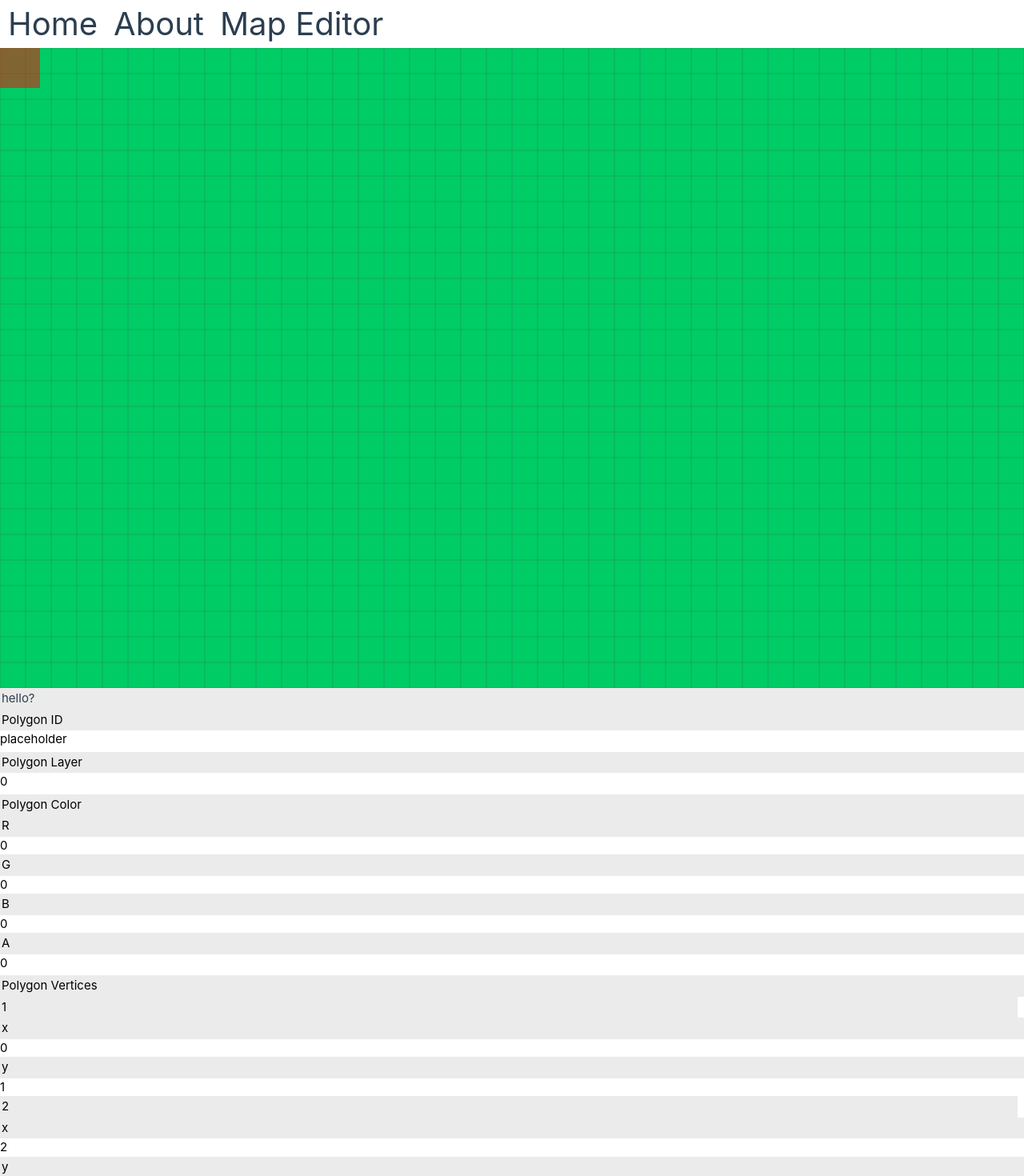
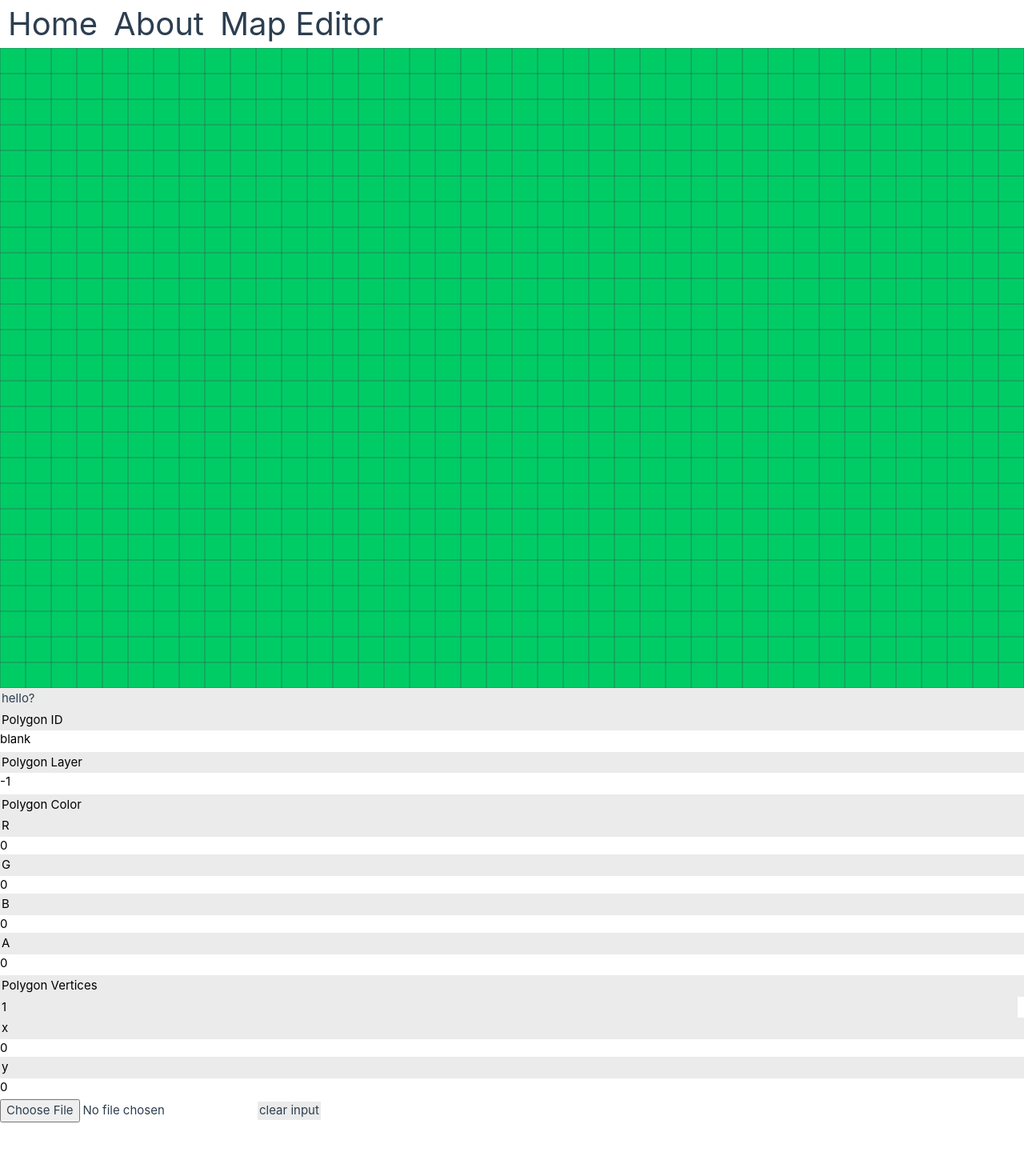
Before and after one commit to 46768/BD-Map, a Vue app in the folder bd-map/: page /dev/editor in a window 1280 px wide. Shown: the top 1470 px of the page at 80% size. After the commit the page ends 1403 px from the top, so only its background shows below. Built offline with nearby package versions, Linux system fonts and the light colour scheme.

Commit message:
got polygon loading and editor working

```diff
--- a/bd-map/src/components/map/Map.vue
+++ b/bd-map/src/components/map/Map.vue
@@ -2,17 +2,16 @@
 	import { ref, watch, onMounted, onBeforeUnmount } from 'vue'
 	import { vDrag } from '@/directives/vDrag'
 	import { vMouse } from '@/directives/vMouse'
-	import type { CanvasCoord, IShapeData } from './def'
+	import { Polygon } from './polygon.class/main'
+	import type { CanvasCoord } from './def'
 
 	const cvsRef = ref<HTMLCanvasElement>()
 	const cvsCoord = ref({x: 0, y: 0})
 	const cvsCtx = 	ref<CanvasRenderingContext2D | null>()
-	const wHeight = ref<number>(window.innerHeight)
-	const wWidth = ref<number>(window.innerWidth)
 
 	const props = defineProps<{
 		coord: {x: number, y: number, layer: number}
-		data: {graph: number[][], translation: [number, ...string[]][], graphic: IShapeData[]}
+		data: {graph: number[][], translation: [number, ...string[]][], graphic: Polygon[]}
 		getCoord?: (inpt: CanvasCoord) => any
 	}>()
 
@@ -34,27 +33,22 @@
 		ctx.stroke()
 	}
 
-	function drawShape(ctx: CanvasRenderingContext2D, shapeData: number[], shapeColor: [number, number, number, number], highlighed: boolean) {
-		if (shapeData.length % 2 != 0) {console.error("shapeData Invalid"); return;}
+	function drawShape(ctx: CanvasRenderingContext2D, polygon: Polygon) {
 		const coord = cvsCoord.value
+		const [r, g, b, a] = polygon.color
+		const vertices = polygon.vertices
 
-		ctx.fillStyle = `rgba(${shapeColor[0]}, ${shapeColor[1]}, ${shapeColor[2]}, ${shapeColor[3]})`
+		ctx.fillStyle = `rgba(${r}, ${g}, ${b}, ${a})`
 		ctx.beginPath()
-		ctx.moveTo(shapeData[0]+coord.x, shapeData[1]+coord.y)
-		for (let i = 1; i < (shapeData.length/2); i++) {
-			ctx.lineTo(shapeData[2*i]+coord.x, shapeData[(2*i)+1]+coord.y)
+		ctx.moveTo(vertices[0]+coord.x, vertices[1]+coord.y)
+		for (let i = 1; i < (vertices.length>>1); i++) {
+			ctx.lineTo(vertices[2*i]+coord.x, vertices[(2*i)+1]+coord.y)
 		}
-		ctx.lineTo(shapeData[0]+coord.x, shapeData[1]+coord.y)
+		ctx.closePath()
 		ctx.fill()
-		if (highlighed) {
+		if (polygon.highlighted) {
 			ctx.strokeStyle = `rgba(39, 153, 230, 1)`
 			ctx.lineWidth = 5
-			ctx.beginPath()
-			ctx.moveTo(shapeData[0]+coord.x, shapeData[1]+coord.y)
-			for (let i = 1; i < (shapeData.length/2); i++) {
-				ctx.lineTo(shapeData[2*i]+coord.x, shapeData[(2*i)+1]+coord.y)
-			}
-			ctx.lineTo(shapeData[0]+coord.x, shapeData[1]+coord.y)
 			ctx.stroke()
 		}
 	}
@@ -64,7 +58,7 @@
 			const ctx: CanvasRenderingContext2D = cvsCtx.value
 			const cW = window.innerWidth
 			const cH = window.innerHeight
-
+			const gridLineStyle = "rgba(70, 70, 70, 0.5)"
 			ctx.canvas.width = cW
 			ctx.canvas.height = cH
 
@@ -72,7 +66,6 @@
 
 			const offsetX: number = cvsCoord.value.x%lineGap
 			const offsetY: number = cvsCoord.value.y%lineGap
-			ctx.clearRect(0, 0, ctx.canvas.width, ctx.canvas.height)
 
 			drawBackground(ctx, 0, 204, 102)
 
@@ -81,7 +74,7 @@
 				ctx,
 				CanvasCoord(lX+(offsetX), 0),
 				CanvasCoord(lX+(offsetX), cH),
-				"rgba(70, 70, 70, 0.25)"
+				gridLineStyle
 				)
 			}
 			for (let lY = 0; lY < cH+lineGap; lY+=lineGap) {
@@ -89,23 +82,19 @@
 				ctx,
 				CanvasCoord(0, lY+(offsetY)),
 				CanvasCoord(cW, lY+(offsetY)),
-				"rgba(70, 70, 70, 0.25)"
+				gridLineStyle
 				)
 			}
 
-			drawShape(ctx, [-50, -50, 50, -50, 50, 50, -50, 50], [255, 0, 0, 0.5], false)
-			for (let polygon of props.data.graphic.filter(pData => pData.shapeLayer.value == props.coord.layer)) {
-				drawShape(ctx, polygon.shapeDrawn.value, polygon.shapeColor.value, polygon.hightlighted.value)
+			for (let polygon of props.data.graphic.filter(pData => pData.layer == props.coord.layer)) {
+				drawShape(ctx, polygon)
 			}
 		}
 	}
 
 
 	function updateWDim() {
-		wWidth.value = window.innerWidth
-		wHeight.value = window.innerHeight
 		drawCanvas()
-		console.log("window resized")
 	}
 
 	function handleVDrag(coordIn: CanvasCoord) {
@@ -127,15 +116,15 @@
 		}
 	})
 
-	watch(() => props.data.graphic, () => drawCanvas())
+	watch(() => props.data.graphic, () => {
+		drawCanvas()
+	})
 
 	onMounted(() => {
 		window.addEventListener('resize', updateWDim)
-		console.log("reize handler mounted")
 	})
 	onBeforeUnmount(() => {
 		window.removeEventListener('resize', updateWDim)
-		console.log("reize handler unmounted")
 	})
 </script>
 
--- a/bd-map/src/components/map/polygon.class/main.ts
+++ b/bd-map/src/components/map/polygon.class/main.ts
@@ -1,14 +1,17 @@
 import { isBehindLine } from '@/components/utils/math'
 
 export class Polygon {
-	#BoundingBox: number[]
-	#Highlighted: boolean
-	constructor(private _ID: string, private _Layer: number, private _Color: number[], private _Vertices: number[]) {
+
+	static blank = new Polygon("blank", -1, [0,0,0,0], [0,0])
+
+	_BoundingBox: number[]
+	_Highlighted: boolean
+	constructor(public _ID: string, public _Layer: number, public _Color: number[], public _Vertices: number[]) {
 		//x coordinates are stored in even indices, y coordinates are stored in odd indices
 		const xCoords = this._Vertices.filter((_, idx) => !(idx & 1))
 		const yCoords = this._Vertices.filter((_, idx) => (idx & 1))
-		this.#BoundingBox = [Math.min(...xCoords), Math.max(...xCoords), Math.min(...yCoords), Math.max(...yCoords)]
-		this.#Highlighted = false
+		this._BoundingBox = [Math.min(...xCoords), Math.max(...xCoords), Math.min(...yCoords), Math.max(...yCoords)]
+		this._Highlighted = false
 	}
 
 	get id() {
@@ -28,7 +31,11 @@ export class Polygon {
 	}
 
 	get highlighted() {
-		return this.#Highlighted
+		return this._Highlighted
+	}
+
+	get boundingBox() {
+		return this._BoundingBox
 	}
 
 	set id(newID: string) {
@@ -41,7 +48,7 @@ export class Polygon {
 
 	set color(newColor: number[]) {
 		if (newColor.length !== 4) {
-			console.error(`setting color of ${this.ID} with an invalid color, ${newColor.length} RGBA property provided`)
+			console.error(`setting color of ${this._ID} with an invalid color, ${newColor.length} RGBA property provided`)
 			return
 		}
 		this._Color = newColor
@@ -49,17 +56,17 @@ export class Polygon {
 
 	set vertices(newVertices: number[]) {
 		if (newVertices.length & 1) {
-			console.error(`setting vertices of ${this.ID} with an invalid vertices, ${newVertices.length} Vertices Provided, Need Even Amount`)
+			console.error(`setting vertices of ${this._ID} with an invalid vertices, ${newVertices.length} Vertices Provided, Need Even Amount`)
 		}
 		this._Vertices = newVertices
 		//x coordinates are stored in even indices, y coordinates are stored in odd indices
 		const xCoords: number[] = newVertices.filter((_, idx) => !(idx & 1))
 		const yCoords: number[] = newVertices.filter((_, idx) => (idx & 1))
-		this.#BoundingBox = [Math.min(...xCoords), Math.max(...xCoords), Math.min(...yCoords), Math.max(...yCoords)]
+		this._BoundingBox = [Math.min(...xCoords), Math.max(...xCoords), Math.min(...yCoords), Math.max(...yCoords)]
 	}
 
 	set highlighted(isHighlighted: boolean) {
-		this.#Highlighted = isHighlighted
+		this._Highlighted = isHighlighted
 	}
 
 	/**
@@ -69,7 +76,7 @@ export class Polygon {
 	 * @returns {Boolean} true if is overlapping, false otherwise
 	*/
 	isOverlapping(x: number, y: number): boolean {
-		const Vertices: number[] = this.Vertices
+		const Vertices: number[] = this._Vertices
 		let overlap: boolean = false
 		let prevIdx: number = (Vertices.length>>1)-1
 		for (let vertIdx = 0; vertIdx < Vertices.length>>1; vertIdx++) {
--- /dev/null
+++ b/bd-map/src/components/map/renderer.class/main.ts
@@ -0,0 +1,100 @@
+import { Polygon } from '@/components/map/polygon.class/main'
+
+export type Line = [number, number, number, number, number, number, number, number]
+
+export class Renderer {
+	context?: CanvasRenderingContext2D
+	objectArray: Polygon[] = []
+	lineArray: Line[] = []
+	backgroundColor: number[]
+
+	constructor(bgColor: number[]) {
+		this.backgroundColor = bgColor
+	}
+
+	fillPolygon(poly: Polygon, colorOverride?: number[]) {
+		if (!this.context) {
+			console.warn("Renderer Have No Canvas Context")
+			return
+		}
+		const [r, g, b, a] = colorOverride ?? poly.color
+		const vertices = poly.vertices
+		const x1 = vertices[0], y1 = vertices[1]
+		const ctx = this.context
+
+		ctx.fillStyle = `rgba(${r},${g},${b},${a})`
+		ctx.beginPath()
+		ctx.moveTo(x1, y1)
+		for (let idx = 1; idx < vertices.length>>1; idx++) {
+			const x = vertices[2*idx], y = vertices[(2*idx)+1]
+			ctx.lineTo(x, y)
+		}
+		ctx.closePath()
+		ctx.fill()
+	}
+
+	strokePolygon(poly: Polygon, strokeSize: number, colorOverride?: number[]) {
+		if (!this.context) {
+			console.warn("Renderer Have No Canvas Context")
+			return
+		}
+		const [r, g, b, a] = colorOverride ?? poly.color
+		const vertices = poly.vertices
+		const x1 = vertices[0], y1 = vertices[1]
+		const ctx = this.context
+
+		ctx.strokeStyle = `rgba(${r},${g},${b},${a})`
+		ctx.lineWidth = strokeSize
+		ctx.beginPath()
+		ctx.moveTo(x1, y1)
+		for (let idx = 1; idx < vertices.length>>1; idx++) {
+			const x = vertices[2*idx], y = vertices[(2*idx)+1]
+			ctx.lineTo(x, y)
+		}
+		ctx.closePath()
+		ctx.stroke()
+	}
+
+	strokeLine(line: Line) {
+		if (!this.context) {
+			console.warn("Renderer Have No Canvas Context")
+			return
+		}
+		const ctx = this.context
+		const [xi, yi, xj ,yj, r, g, b, a] = line
+		ctx.strokeStyle = `rgba(${r},${g},${b},${a})`
+		ctx.beginPath()
+		ctx.moveTo(xi, yi)
+		ctx.lineTo(xj, yj)
+		ctx.stroke()
+	}
+
+	render() {
+		if (!this.context) {
+			console.warn("Renderer Have No Canvas Context")
+			return
+		}
+		const ctx = this.context
+		const [bgR, bgG, bgB] = this.backgroundColor
+		ctx.clearRect(0, 0, ctx.canvas.width, ctx.canvas.height)
+		ctx.fillStyle = `rgb(${bgR},${bgG},${bgB})`
+		ctx.fillRect(0, 0, ctx.canvas.width, ctx.canvas.height)
+
+		for (let poly of this.objectArray) {
+			this.fillPolygon(poly)
+			if (poly.highlighted) this.strokePolygon(poly, 5, [39, 153, 230, 1])
+		}
+
+		for (let line of this.lineArray) {
+			this.strokeLine(line)
+		}
+	}
+
+	attachContext(ctx: CanvasRenderingContext2D) {
+		this.context = ctx
+	}
+
+	editBGColor(r: number, g: number, b: number) {
+		this.backgroundColor = [r, g, b]
+	}
+}
--- a/bd-map/src/views/about/index.vue
+++ b/bd-map/src/views/about/index.vue
@@ -1,6 +1,6 @@
 <template>
 	<p>source: https://github.com/46768/BD-Map</p>
-	<p>backend: python, C</p>
+	<p>backend: python, C++</p>
 	<p>frontend: vue+vite</p>
 	<p>embedded system: C + Arduino.h</p>
 	<p>2567/2024 PBL</p>
--- /dev/null
+++ b/bd-map/src/views/dev/editor/csvReader.class/main.ts
@@ -0,0 +1,60 @@
+export class CSVReader<T> {
+	fileReader: FileReader = new FileReader()
+	postProcessingFn: Function = (a: any) => a
+	inputElement?: HTMLInputElement
+
+	constructor(postProcess?: (s: string[][]) => T) {
+		if (postProcess) this.postProcessingFn = postProcess
+	}
+
+	attachElement(el: HTMLInputElement) {
+		this.inputElement = el
+	}
+
+	clearInput() {
+		if (this.inputElement) this.inputElement.value = ""
+	}
+
+	readFile(): Promise<T> {
+		return new Promise<T>((resolve, reject) => {
+			if (this.inputElement) {
+				if (this.inputElement.files && this.inputElement.files.length > 0) {
+					this.fileReader.onload = async () => {
+						const data = await this.boundedParseCSV()
+						resolve(data)
+					}
+					this.fileReader.readAsText(this.inputElement.files[0])
+				} else {
+					//Input Type Not File
+					reject("ITNF")
+				}
+			} else {
+				//No File Input Element
+				reject("NFIE")
+			}
+		})
+	}
+
+	detach() {
+		this.fileReader.onload = null
+	}
+
+	boundedParseCSV: () => Promise<T> = () => this.parseCSV()
+
+	parseCSV() {
+		return new Promise<T>((resolve, reject) => {
+			if (this.fileReader.result && typeof this.fileReader.result === 'string') {
+				const csvData: string = this.fileReader.result
+				const lineSplit: string[] = csvData.split('\n')
+				//get rid of the empty string split from the last \n in the data
+				lineSplit.pop()
+				const fullCSVData: string[][] = lineSplit.map(line => line.split(','))
+				resolve(this.postProcessingFn(fullCSVData))
+			} else {
+				console.error(`error parsing csv, expected string, got ${typeof this.fileReader.result}`)
+				//Invalid Read Result Type
+				reject("IRRT")
+			}
+		})
+	}
+}
--- a/bd-map/src/views/dev/editor/index.vue
+++ b/bd-map/src/views/dev/editor/index.vue
@@ -1,21 +1,86 @@
 <script setup lang='ts'>
-	import { ref, watch } from 'vue'
+	import { ref, onMounted, onBeforeUnmount } from 'vue'
 	import { Polygon } from '@/components/map/polygon.class/main'
+	import { CSVReader } from './csvReader.class/main'
+	import { vMouse } from '@/directives/vMouse'
 	import Map from '@/components/map/Map.vue'
 	import PolygonConfigurator from './polygonConfigurator.component/PolygonConfigurator.vue'
+	import type { Ref } from 'vue'
+	import type { CanvasCoord } from '@/components/map/def'
 
-	const placeholder = ref<Polygon>(new Polygon("placeholder", 0, [0, 0, 0, 0], [0, 1, 2, 3, 4, 5, 6, 7]))
+	const csvInputEl = ref<HTMLInputElement>()
+	const csvReader: CSVReader<Polygon[]> = new CSVReader((rawCSV: string[][]) => {
+		const polygonData: Polygon[] = rawCSV.map(data => {
+			const dat: string[] = data
+			const polyID: string | undefined = dat.shift()
+			const coordDat: number[] = dat.map(coord => parseFloat(coord))
 
-	watch(placeholder, () => console.log(placeholder.value), { immediate: true })
+			if (!polyID) return new Polygon("invalid", -1, [0,0,0,0], [0,0])
+			return new Polygon(polyID, 0, [70, 70, 70, 0.5], coordDat)
+		})
+		return polygonData
+	})
+
+	const polygonData: Ref<Polygon[]> = ref<Polygon[]>([])
+	const canvasOffset: Ref<CanvasCoord> = ref<CanvasCoord>({x: 0, y: 0})
+	const mouseCoord: Ref<CanvasCoord> = ref<CanvasCoord>({x: 0, y: 0})
+	const selectingPolygon: Ref<Polygon> = ref<Polygon>(Polygon.blank)
+
+	function handleUpdate() {
+	}
+
+	function handleFileInput() {
+		csvReader.readFile()
+		.then(data => {
+			polygonData.value = data
+		})
+		.catch(err => console.error(err))
+	}
+
+	function clearInput() { csvReader.clearInput() }
+	function updateCanvasOffset(inpt: CanvasCoord) { canvasOffset.value = inpt }
+	function updateMouseCoord(inpt: CanvasCoord) {
+		mouseCoord.value = inpt
+		for (let i = 0; i < polygonData.value.length; i++) {
+			const poly = polygonData.value[i]
+			poly.highlighted = false
+			if (poly.isOverlapping(mouseCoord.value.x-canvasOffset.value.x, mouseCoord.value.y-canvasOffset.value.y)) {
+				poly.highlighted = true
+				break
+			}
+		}
+	}
+
+	onMounted(() => {
+		if (csvInputEl.value) {
+			csvReader.attachElement(csvInputEl.value)
+		} else {
+			console.error("CSV Input Have No Reference")
+		}
+	})
+
+	onBeforeUnmount(() => {
+		csvReader.detach()
+	})
 </script>
 
 <template>
-	<Map class="z-0" :coord="{x: 0, y: 0, layer: 0}" :data="{graph:[], translation:[], graphic:[]}"/>
-	<PolygonConfigurator class="fixed top-10 right-2 z-10" v-model="placeholder"/>
+	<Map class="z-0" :coord="{x: 0, y: 0, layer: 0}" :data="{graph:[], translation:[], graphic:polygonData}"
+		:get-coord="updateCanvasOffset" v-mouse="updateMouseCoord"/>
+	<PolygonConfigurator class="fixed top-10 right-2 z-10" :polygon="selectingPolygon" @update="handleUpdate"/>
 	<!--UI-->
-	<div>
+	<div class="z-20">
+		<!--CSV Input-->
+		<input class="fixed bottom-2 left-2" type="file" accept="text/csv" @input="handleFileInput" ref="csvInputEl"></input>
+		<!--Input Clear-->
+		<button class="fixed bottom-10 left-2" @click="clearInput">clear input</button>
 	</div>
 </template>
 
 <style>
+	button {
+		background: rgb(235, 235, 235);
+		padding-left: 2px;
+		padding-right: 2px;
+	}
 </style>
--- a/bd-map/src/views/dev/editor/polygonConfigurator.component/PolygonConfigurator.vue
+++ b/bd-map/src/views/dev/editor/polygonConfigurator.component/PolygonConfigurator.vue
@@ -1,51 +1,54 @@
 <script setup lang='ts'>
-	import { computed } from 'vue'
+	import { watch, reactive, computed } from 'vue'
 	import { Polygon } from '@/components/map/polygon.class/main'
 
-	const model = defineModel<Polygon>({ required: true })
+	const props = defineProps<{
+		polygon: Polygon
+	}>()
+
+	const emit = defineEmits<{
+		update: [e?: any]
+	}>()
 
 	const id = computed({
 		get() {
-			return model.value.id
+			return props.polygon.id
 		},
 
 		set(newID: string) {
-			model.value.id = newID
+			props.polygon.id = newID
 			console.log("new name")
+			emit('update')
 		}
 	})
 
 	const layer = computed({
 		get() {
-			return model.value.layer
+			return props.polygon.layer
 		},
 		set(newLayer: number) {
-			model.value.layer = newLayer
+			props.polygon.layer = newLayer
 			console.log("new layer")
+			emit('update')
 		}
 	})
 
-	const color = computed({
-		get() {
-			return model.value.color
-		},
-		set(newColor: number[]) {
-			console.log("new color")
-		}
+	const color = reactive(props.polygon.color)
+	watch(color, (newColor) => {
+		props.polygon.color = newColor
+		console.log("new color")
+		emit('update')
 	})
-
-	const vertices = computed({
-		get() {
-			return model.value.vertices
-		},
-		set(newVertices: number[]) {
-			console.log("new vertices")
-		}
+	const vertices = reactive(props.polygon.vertices)
+	watch(vertices, (newVertices) => {
+		props.polygon.vertices = newVertices
+		console.log("new vertices")
+		emit('update')
 	})
 </script>
 
 <template>
-	<div class="w-[24rem] bg-white">
+	<div class="w-[24rem] bg-white" :class="id === 'blank' ? 'hidden' : 'visible'">
 		<!--Polygon ID-->
 		<div class="mb-1">
 			<p class="inline">Polygon ID</p>
@@ -54,7 +57,7 @@
 		<!--Polygon Layer-->
 		<div class="mb-1">
 			<p class="inline">Polygon Layer</p>
-			<input class="inline w-[13rem]" type="number" v-model="layer"></input>
+			<input class="inline w-[13rem]" type="number" min="0" v-model="layer"></input>
 		</div>
 		<!--Polygon RGBA-->
 		<div class="mb-1">
```
